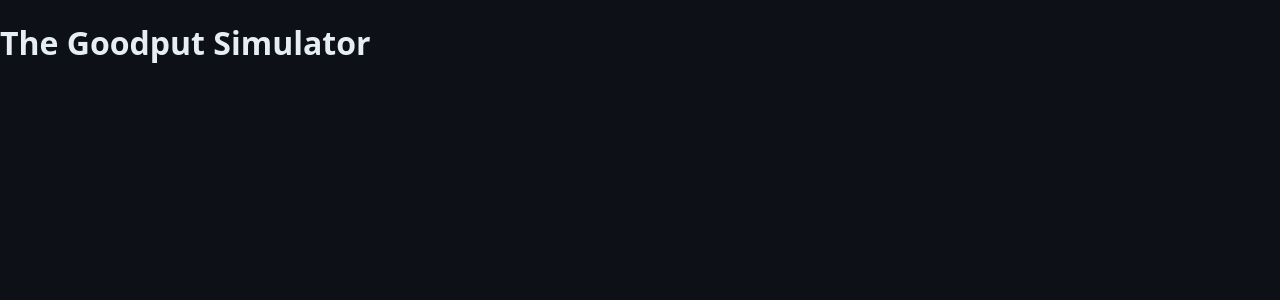
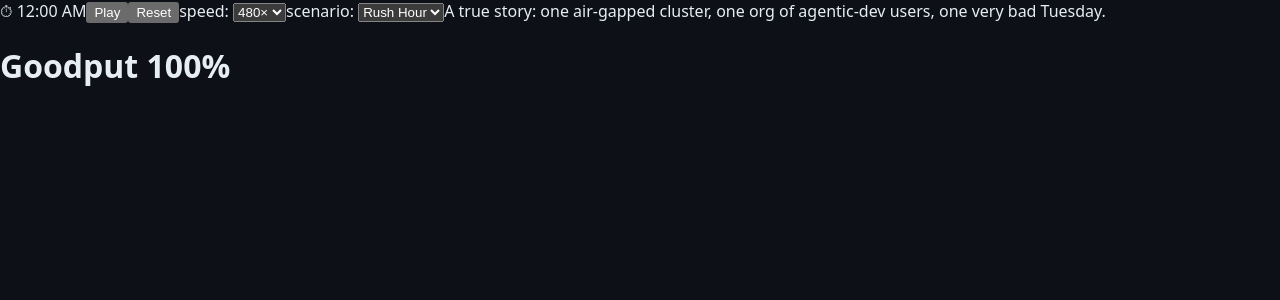
Before and after one commit to ragnarotech/bad_token_output, a React (Vite) app: page / in a window 1280 px wide. Shown: the top 300 px of the page. Built offline with nearby package versions, Linux system fonts and the light colour scheme.

Commit message:
feat(ui): simulation driver hook, header bar, live goodput headline

```diff
--- a/src/App.tsx
+++ b/src/App.tsx
@@ -1,3 +1,24 @@
+import { HeaderBar } from './ui/components/HeaderBar';
+import { rollingGoodputPct, useSimulation } from './ui/useSimulation';
+
 export default function App() {
-  return <h1>The Goodput Simulator</h1>;
+  const api = useSimulation();
+  const goodput = rollingGoodputPct(api.sim.history, 60);
+  return (
+    <div className="console">
+      <HeaderBar
+        simTime={api.sim.simTime}
+        scenario={api.scenario}
+        running={api.running}
+        speed={api.speed}
+        onPlayPause={api.running ? api.pause : api.play}
+        onReset={api.reset}
+        onSpeed={api.setSpeed}
+        onScenario={api.loadScenario}
+      />
+      <main>
+        <h1>Goodput {goodput.toFixed(0)}%</h1>
+      </main>
+    </div>
+  );
 }
--- /dev/null
+++ b/src/ui/components/HeaderBar.tsx
@@ -0,0 +1,39 @@
+import { SCENARIOS } from '../../scenarios/index';
+import type { Scenario } from '../../scenarios/types';
+import { simClock } from '../format';
+
+interface Props {
+  simTime: number;
+  scenario: Scenario;
+  running: boolean;
+  speed: number;
+  onPlayPause(): void;
+  onReset(): void;
+  onSpeed(s: number): void;
+  onScenario(id: Scenario['id']): void;
+}
+
+const SPEEDS = [15, 60, 240, 480, 960];
+
+export function HeaderBar(p: Props) {
+  return (
+    <header className="header-bar">
+      <span className="clock">⏱ {simClock(p.simTime, p.scenario.clockStartHour)}</span>
+      <button onClick={p.onPlayPause}>{p.running ? 'Pause' : 'Play'}</button>
+      <button onClick={p.onReset}>Reset</button>
+      <label>
+        speed:{' '}
+        <select value={p.speed} onChange={(e) => p.onSpeed(Number(e.target.value))}>
+          {SPEEDS.map((s) => <option key={s} value={s}>{s}×</option>)}
+        </select>
+      </label>
+      <label>
+        scenario:{' '}
+        <select value={p.scenario.id} onChange={(e) => p.onScenario(e.target.value as Scenario['id'])}>
+          {Object.values(SCENARIOS).map((s) => <option key={s.id} value={s.id}>{s.name}</option>)}
+        </select>
+      </label>
+      <span className="blurb">{p.scenario.blurb}</span>
+    </header>
+  );
+}
--- /dev/null
+++ b/src/ui/format.ts
@@ -0,0 +1,14 @@
+export function simClock(tSec: number, clockStartHour: number): string {
+  const total = (clockStartHour * 3600 + tSec) % 86_400;
+  const h24 = Math.floor(total / 3600);
+  const m = Math.floor((total % 3600) / 60);
+  const ampm = h24 < 12 ? 'AM' : 'PM';
+  const h12 = h24 % 12 === 0 ? 12 : h24 % 12;
+  return `${h12}:${String(m).padStart(2, '0')} ${ampm}`;
+}
+
+export function fmtTok(n: number): string {
+  if (n >= 1e6) return `${(n / 1e6).toFixed(1)}M`;
+  if (n >= 1e3) return `${(n / 1e3).toFixed(1)}k`;
+  return String(Math.round(n));
+}
--- /dev/null
+++ b/src/ui/useSimulation.ts
@@ -0,0 +1,151 @@
+import { useCallback, useEffect, useRef, useState } from 'react';
+import { Simulation } from '../engine/engine';
+import { rollingGoodputPct } from '../engine/stats';
+import type { Dials } from '../engine/types';
+import { SCENARIOS, evalNarrator } from '../scenarios/index';
+import type { NarratorMsg, Scenario } from '../scenarios/types';
+import { goodputPctWindow } from '../engine/stats';
+
+const DT = 0.25;
+const MAX_TICKS_PER_FRAME = 600;
+const RENDER_INTERVAL_MS = 100;
+
+export interface GhostPoint { t: number; goodputPct: number }
+
+export interface SimApi {
+  sim: Simulation;
+  scenario: Scenario;
+  running: boolean;
+  speed: number;
+  renderSeq: number;
+  narratorLog: NarratorMsg[];
+  ghost: GhostPoint[] | null;
+  finished: boolean;
+  won: boolean | null;
+  play(): void;
+  pause(): void;
+  reset(): void;
+  setSpeed(s: number): void;
+  loadScenario(id: Scenario['id']): void;
+  changeDials(patch: Partial<Dials>): void;
+  surge(): void;
+}
+
+function newSim(scn: Scenario): Simulation {
+  return new Simulation(scn.initialDials, scn.seed);
+}
+
+export function useSimulation(): SimApi {
+  const [scenarioId, setScenarioId] = useState<Scenario['id']>('rush-hour');
+  const scenario = SCENARIOS[scenarioId];
+  const simRef = useRef<Simulation>(newSim(scenario));
+  const firedRef = useRef<Set<string>>(new Set());
+  const surgeUntilRef = useRef(0);
+  const ghostsRef = useRef<Partial<Record<Scenario['id'], GhostPoint[]>>>({});
+  const [narratorLog, setNarratorLog] = useState<NarratorMsg[]>([]);
+  const [running, setRunning] = useState(false);
+  const [speed, setSpeed] = useState(scenario.defaultSpeed);
+  const [renderSeq, setRenderSeq] = useState(0);
+  const [finished, setFinished] = useState(false);
+  const [won, setWon] = useState<boolean | null>(null);
+
+  const captureGhost = useCallback(() => {
+    const sim = simRef.current;
+    if (sim.simTime < 60) return; // nothing worth ghosting
+    const pts: GhostPoint[] = [];
+    const step = Math.max(1, Math.floor(sim.history.length / 500));
+    for (let i = 0; i < sim.history.length; i += step) {
+      const t = sim.history[i].t;
+      pts.push({ t, goodputPct: goodputPctWindow(sim.history, t - 60, t) });
+    }
+    ghostsRef.current[scenarioId] = pts;
+  }, [scenarioId]);
+
+  const resetTo = useCallback((id: Scenario['id']) => {
+    captureGhost();
+    const scn = SCENARIOS[id];
+    simRef.current = newSim(scn);
+    firedRef.current = new Set();
+    surgeUntilRef.current = 0;
+    setNarratorLog([]);
+    setScenarioId(id);
+    setSpeed(scn.defaultSpeed);
+    setRunning(false);
+    setFinished(false);
+    setWon(null);
+    setRenderSeq((s) => s + 1);
+  }, [captureGhost]);
+
+  useEffect(() => {
+    if (!running) return;
+    let raf = 0;
+    let prev = performance.now();
+    let acc = 0;
+    let lastRender = 0;
+    const loop = (now: number) => {
+      acc += ((now - prev) / 1000) * speed;
+      prev = now;
+      const sim = simRef.current;
+      const scn = SCENARIOS[scenarioId];
+      let ticks = 0;
+      const newMsgs: NarratorMsg[] = [];
+      while (acc >= DT && ticks < MAX_TICKS_PER_FRAME) {
+        if (sim.simTime >= scn.durationSec) break;
+        if (scn.loadCurve) {
+          sim.setTargetActiveUsers(scn.loadCurve(sim.simTime));
+        } else {
+          const surgeBoost = sim.simTime < surgeUntilRef.current ? 60 : 0;
+          sim.setTargetActiveUsers(sim.dials.numUsers + surgeBoost);
+        }
+        sim.tick(DT);
+        newMsgs.push(...evalNarrator(scn, sim, firedRef.current));
+        acc -= DT;
+        ticks += 1;
+      }
+      if (newMsgs.length) setNarratorLog((log) => [...log, ...newMsgs]);
+      if (sim.simTime >= scn.durationSec) {
+        setRunning(false);
+        setFinished(true);
+        if (scn.win) {
+          setWon(goodputPctWindow(
+            sim.history, scn.win.windowStartSec, scn.win.windowEndSec,
+          ) >= scn.win.minGoodputPct);
+        }
+      }
+      if (now - lastRender > RENDER_INTERVAL_MS) {
+        lastRender = now;
+        setRenderSeq((s) => s + 1);
+      }
+      raf = requestAnimationFrame(loop);
+    };
+    raf = requestAnimationFrame(loop);
+    return () => cancelAnimationFrame(raf);
+  }, [running, speed, scenarioId]);
+
+  return {
+    sim: simRef.current,
+    scenario,
+    running, speed, renderSeq, narratorLog,
+    ghost: ghostsRef.current[scenarioId] ?? null,
+    finished, won,
+    play: () => setRunning(true),
+    pause: () => setRunning(false),
+    reset: () => resetTo(scenarioId),
+    setSpeed,
+    loadScenario: resetTo,
+    changeDials: (patch) => {
+      const clientKeys: (keyof Dials)[] = ['workload', 'clientTimeoutSec', 'retryStrategy', 'numUsers'];
+      if (scenarioId === 'free-play' && !firedRef.current.has('client-note')
+        && Object.keys(patch).some((k) => clientKeys.includes(k as keyof Dials))) {
+        firedRef.current.add('client-note');
+        const line = SCENARIOS['free-play'].narrator.find((l) => l.id === 'client-note');
+        if (line) setNarratorLog((log) => [...log, { id: line.id, t: simRef.current.simTime, text: line.text }]);
+      }
+      simRef.current.setDials(patch);
+      setRenderSeq((s) => s + 1);
+    },
+    surge: () => { surgeUntilRef.current = simRef.current.simTime + 60; },
+  };
+}
+
+export { rollingGoodputPct };
```
Also changed, not shown: 1 other file (tests, documents, lock files or other folders).
